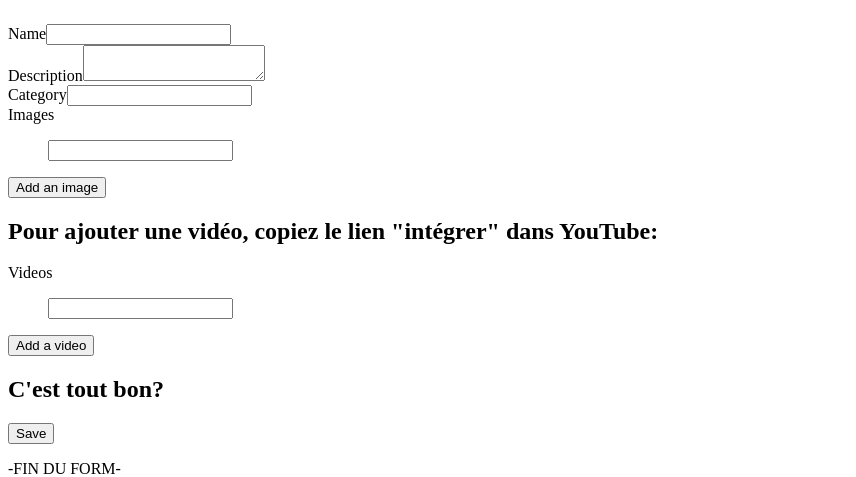
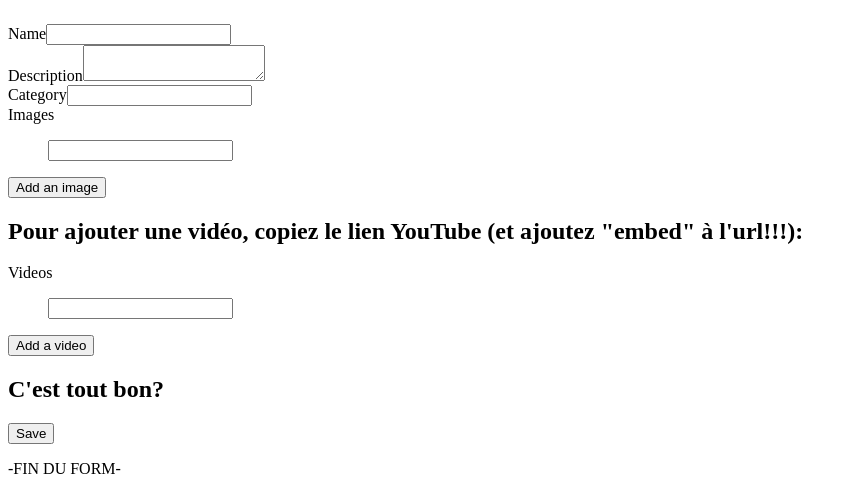
Before and after one commit to AnnaigJegourel/OC-P6-Snowtricks, a Symfony app: template templates/trick/new.html.twig in a window 1280 px wide. Shown: the part 269-746 px from the top of the page, without its empty margins (0-856 px from the left). Run offline with Twig, Linux system fonts and the light colour scheme; the template is opened without the code that fills it, so the values that code supplies are empty; form fields are guessed from the names that the template uses; some libraries are stand-ins or nearby versions.

Commit message:
Improve Delete button in _form collection

```diff
--- a/templates/trick/_form.html.twig
+++ b/templates/trick/_form.html.twig
@@ -26,7 +26,7 @@
 
 
     <!-- Videos -->
-    <h2>Pour ajouter une vidéo, copiez le lien "intégrer" dans YouTube:</h2>
+    <h2>Pour ajouter une vidéo, copiez le lien YouTube (et ajoutez "embed" à l'url!!!):</h2>
     {{ form_label(form.videos) }}
 
     <ul id="videos-fields-list"
@@ -57,9 +57,9 @@
     <script>
     window.addEventListener('load', function () {
         const addTagFormDeleteLink = (item) => {
-            //Ce bouton n'apparaît pas!
+            //Bouton dans update / new (sélection avant envoi en db)
             const removeFormButton = document.createElement('button');
-            removeFormButton.innerText = 'Delete this image';
+            removeFormButton.innerText = 'Remove this item';
 
             item.append(removeFormButton);
 
```
Also changed, not shown: public/images/tricks_pictures/lucas-ludwig-kvbvijaxfpc-unsplash-63d8cbdf861f2512937972.jpg (added), public/images/tricks_pictures/pexels-john-robertnicoud-38242-63d2335867410133336487.jpg (deleted).
